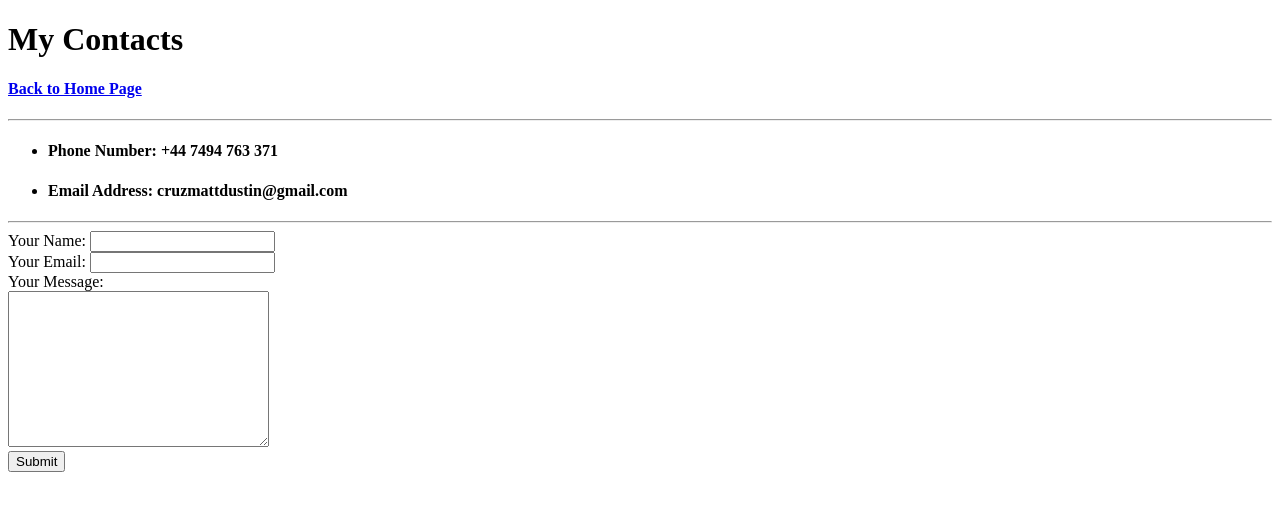
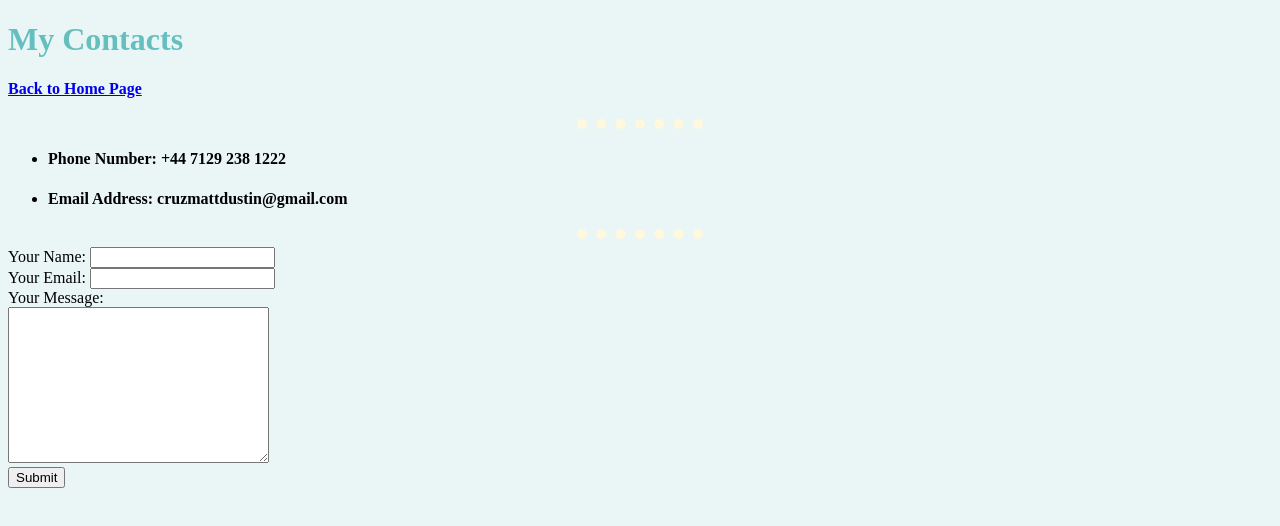
Before and after one commit to Daetrail/learninghowtocreatewebsites, a plain HTML site: page contacts.html in a window 1280 px wide. Drawn offline with Linux system fonts and the light colour scheme.

Commit message:
Updated HTML files and added CSS files

```diff
--- a/contacts.html
+++ b/contacts.html
@@ -3,13 +3,14 @@
   <head>
     <meta charset="utf-8">
     <title>My Contacts</title>
+    <link rel="stylesheet" href="css/styles.css">
   </head>
   <body>
     <h1>My Contacts</h1>
     <h4><a href="index.html">Back to Home Page</a></h4>
     <hr>
     <ul>
-      <li><h4>Phone Number: +44 7494 763 371</h4></li>
+      <li><h4>Phone Number: +44 7129 238 1222</h4></li>
       <li><h4>Email Address: cruzmattdustin@gmail.com</h4></li>
     </ul>
 
--- /dev/null
+++ b/css/styles.css
@@ -0,0 +1,19 @@
+body {
+  background-color: #EAF6F6;
+}
+
+h1 {
+  color: #66BFBF;
+}
+
+h3 {
+  color: #66BFBF;
+}
+
+
+hr {
+  border-style: dotted none none;
+  border-color: cornsilk;
+  border-width: 10px;
+  width: 10%;
+}
```
Also changed, not shown: hobbies.html (+1 -0 lines), index.html (+1 -0 lines).
